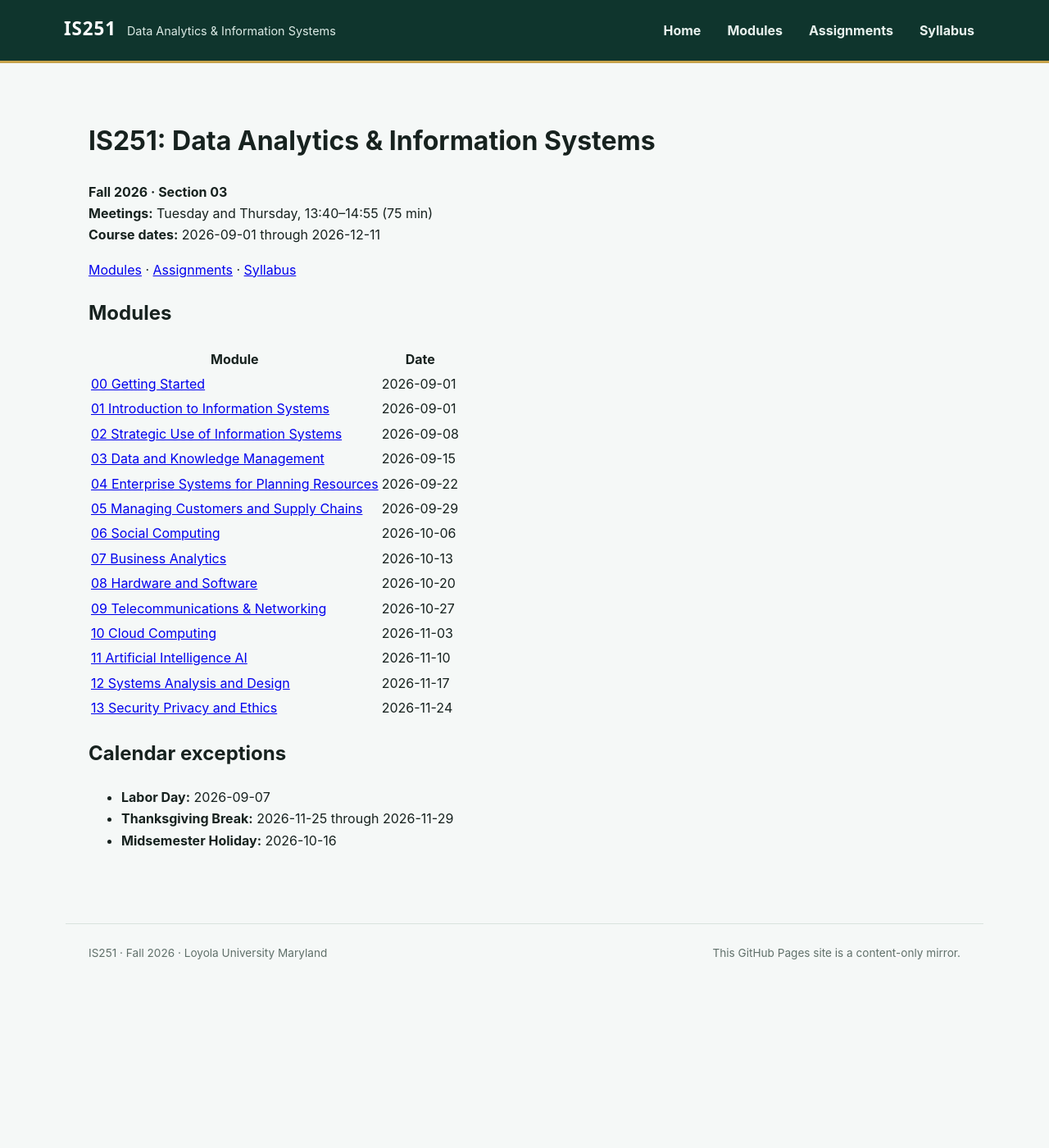
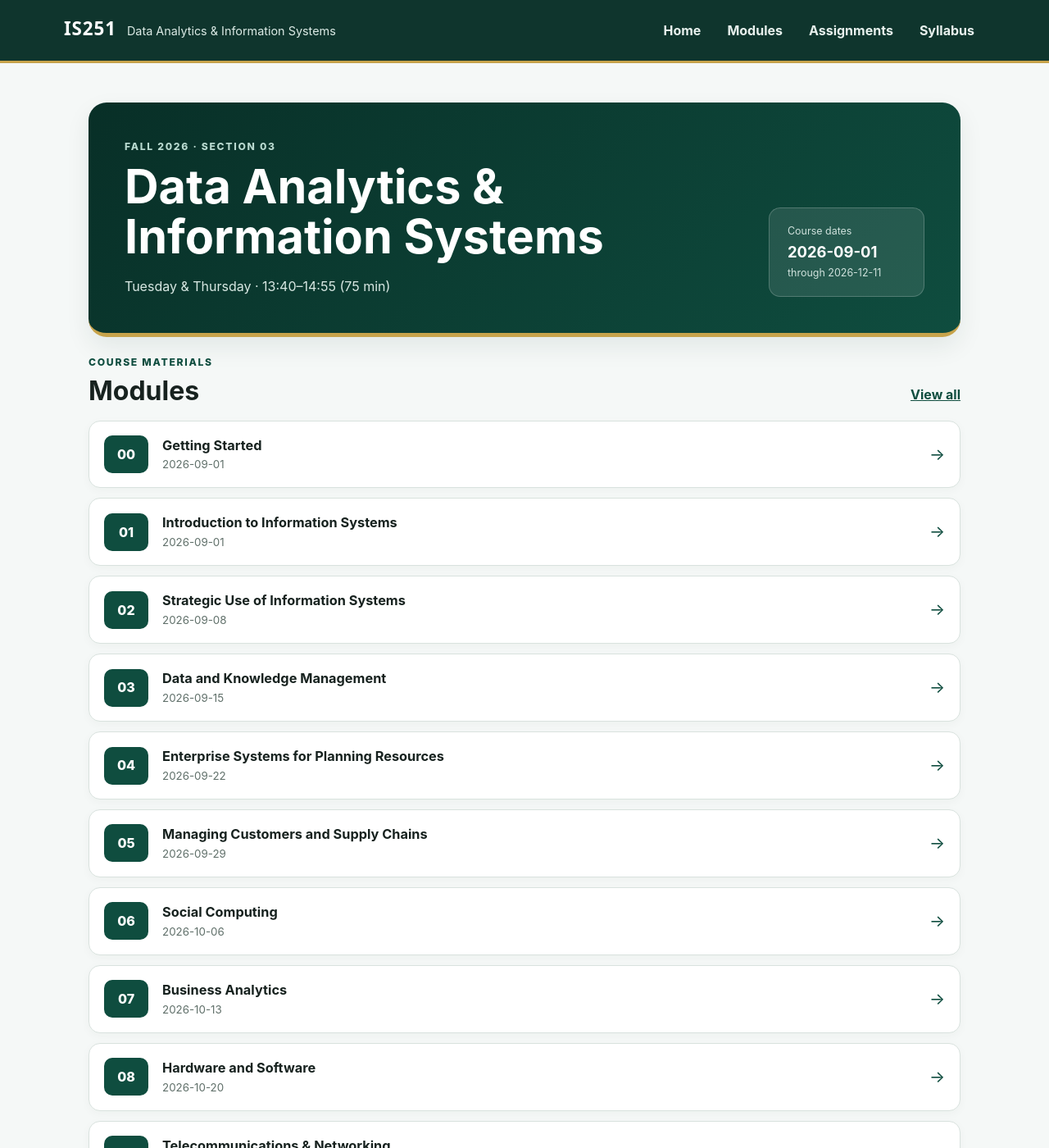
Before and after one commit to dyim-loyola/is251, a Jekyll site: the page built from index.md, in a window 1280 px wide and 1400 px high. Shown: the whole window at 82% size. Built offline with Jekyll 4.4.1, drawn with Linux system fonts in a browser that asks for light colours; some of the changed text lies outside the part shown.

Commit message:
Refresh Sites mirror: index.md

```diff
--- a/index.md
+++ b/index.md
@@ -4,35 +4,21 @@ title: "IS251: Data Analytics & Information Systems"
 permalink: /
 ---
 
-# IS251: Data Analytics & Information Systems
+<section class="course-hero"><div><p class="eyebrow">Fall 2026 · Section 03</p><h1>Data Analytics & Information Systems</h1><p class="hero-meeting">Tuesday & Thursday · 13:40–14:55 (75 min)</p></div><div class="date-panel"><span>Course dates</span><strong>2026-09-01</strong><span>through 2026-12-11</span></div></section>
 
-**Fall 2026 · Section 03**
-**Meetings:** Tuesday and Thursday, 13:40–14:55 (75 min)
-**Course dates:** 2026-09-01 through 2026-12-11
+<section class="home-section"><div class="section-heading"><p class="eyebrow">Course materials</p><h2>Modules</h2><a href="{{ site.baseurl }}/modules/">View all</a></div><div class="card-list"><a class="index-card" href="{{ site.baseurl }}/modules/00-getting-started/"><span class="number-badge">00</span><span class="card-copy"><strong>Getting Started</strong><small>2026-09-01</small></span><span class="card-arrow" aria-hidden="true">→</span></a>
+<a class="index-card" href="{{ site.baseurl }}/modules/01-introduction-to-information-systems/"><span class="number-badge">01</span><span class="card-copy"><strong>Introduction to Information Systems</strong><small>2026-09-01</small></span><span class="card-arrow" aria-hidden="true">→</span></a>
+<a class="index-card" href="{{ site.baseurl }}/modules/02-strategic-use-of-information-systems/"><span class="number-badge">02</span><span class="card-copy"><strong>Strategic Use of Information Systems</strong><small>2026-09-08</small></span><span class="card-arrow" aria-hidden="true">→</span></a>
+<a class="index-card" href="{{ site.baseurl }}/modules/03-data-and-knowledge-management/"><span class="number-badge">03</span><span class="card-copy"><strong>Data and Knowledge Management</strong><small>2026-09-15</small></span><span class="card-arrow" aria-hidden="true">→</span></a>
+<a class="index-card" href="{{ site.baseurl }}/modules/04-enterprise-systems-for-planning-resources/"><span class="number-badge">04</span><span class="card-copy"><strong>Enterprise Systems for Planning Resources</strong><small>2026-09-22</small></span><span class="card-arrow" aria-hidden="true">→</span></a>
+<a class="index-card" href="{{ site.baseurl }}/modules/05-managing-customers-and-supply-chains/"><span class="number-badge">05</span><span class="card-copy"><strong>Managing Customers and Supply Chains</strong><small>2026-09-29</small></span><span class="card-arrow" aria-hidden="true">→</span></a>
+<a class="index-card" href="{{ site.baseurl }}/modules/06-social-computing/"><span class="number-badge">06</span><span class="card-copy"><strong>Social Computing</strong><small>2026-10-06</small></span><span class="card-arrow" aria-hidden="true">→</span></a>
+<a class="index-card" href="{{ site.baseurl }}/modules/07-business-analytics/"><span class="number-badge">07</span><span class="card-copy"><strong>Business Analytics</strong><small>2026-10-13</small></span><span class="card-arrow" aria-hidden="true">→</span></a>
+<a class="index-card" href="{{ site.baseurl }}/modules/08-hardware-and-software/"><span class="number-badge">08</span><span class="card-copy"><strong>Hardware and Software</strong><small>2026-10-20</small></span><span class="card-arrow" aria-hidden="true">→</span></a>
+<a class="index-card" href="{{ site.baseurl }}/modules/09-telecommunications-and-networking/"><span class="number-badge">09</span><span class="card-copy"><strong>Telecommunications & Networking</strong><small>2026-10-27</small></span><span class="card-arrow" aria-hidden="true">→</span></a>
+<a class="index-card" href="{{ site.baseurl }}/modules/10-cloud-computing/"><span class="number-badge">10</span><span class="card-copy"><strong>Cloud Computing</strong><small>2026-11-03</small></span><span class="card-arrow" aria-hidden="true">→</span></a>
+<a class="index-card" href="{{ site.baseurl }}/modules/11-artificial-intelligence-ai/"><span class="number-badge">11</span><span class="card-copy"><strong>Artificial Intelligence AI</strong><small>2026-11-10</small></span><span class="card-arrow" aria-hidden="true">→</span></a>
+<a class="index-card" href="{{ site.baseurl }}/modules/12-systems-analysis-and-design/"><span class="number-badge">12</span><span class="card-copy"><strong>Systems Analysis and Design</strong><small>2026-11-17</small></span><span class="card-arrow" aria-hidden="true">→</span></a>
+<a class="index-card" href="{{ site.baseurl }}/modules/13-security-privacy-and-ethics/"><span class="number-badge">13</span><span class="card-copy"><strong>Security Privacy and Ethics</strong><small>2026-11-24</small></span><span class="card-arrow" aria-hidden="true">→</span></a></div></section>
 
-[Modules]({{ site.baseurl }}/modules/) · [Assignments]({{ site.baseurl }}/assignments/) · [Syllabus]({{ site.baseurl }}/syllabus/)
-
-## Modules
-
-| Module | Date |
-|---|---|
-| [00 Getting Started]({{ site.baseurl }}/modules/00-getting-started/) | 2026-09-01 |
-| [01 Introduction to Information Systems]({{ site.baseurl }}/modules/01-introduction-to-information-systems/) | 2026-09-01 |
-| [02 Strategic Use of Information Systems]({{ site.baseurl }}/modules/02-strategic-use-of-information-systems/) | 2026-09-08 |
-| [03 Data and Knowledge Management]({{ site.baseurl }}/modules/03-data-and-knowledge-management/) | 2026-09-15 |
-| [04 Enterprise Systems for Planning Resources]({{ site.baseurl }}/modules/04-enterprise-systems-for-planning-resources/) | 2026-09-22 |
-| [05 Managing Customers and Supply Chains]({{ site.baseurl }}/modules/05-managing-customers-and-supply-chains/) | 2026-09-29 |
-| [06 Social Computing]({{ site.baseurl }}/modules/06-social-computing/) | 2026-10-06 |
-| [07 Business Analytics]({{ site.baseurl }}/modules/07-business-analytics/) | 2026-10-13 |
-| [08 Hardware and Software]({{ site.baseurl }}/modules/08-hardware-and-software/) | 2026-10-20 |
-| [09 Telecommunications & Networking]({{ site.baseurl }}/modules/09-telecommunications-and-networking/) | 2026-10-27 |
-| [10 Cloud Computing]({{ site.baseurl }}/modules/10-cloud-computing/) | 2026-11-03 |
-| [11 Artificial Intelligence AI]({{ site.baseurl }}/modules/11-artificial-intelligence-ai/) | 2026-11-10 |
-| [12 Systems Analysis and Design]({{ site.baseurl }}/modules/12-systems-analysis-and-design/) | 2026-11-17 |
-| [13 Security Privacy and Ethics]({{ site.baseurl }}/modules/13-security-privacy-and-ethics/) | 2026-11-24 |
-
-## Calendar exceptions
-
-- **Labor Day:** 2026-09-07
-- **Thanksgiving Break:** 2026-11-25 through 2026-11-29
-- **Midsemester Holiday:** 2026-10-16
+<section class="notice"><strong>Calendar exceptions applied</strong><p>Labor Day (2026-09-07) · Thanksgiving Break (2026-11-25–2026-11-29) · Midsemester Holiday (2026-10-16)</p></section>
```
